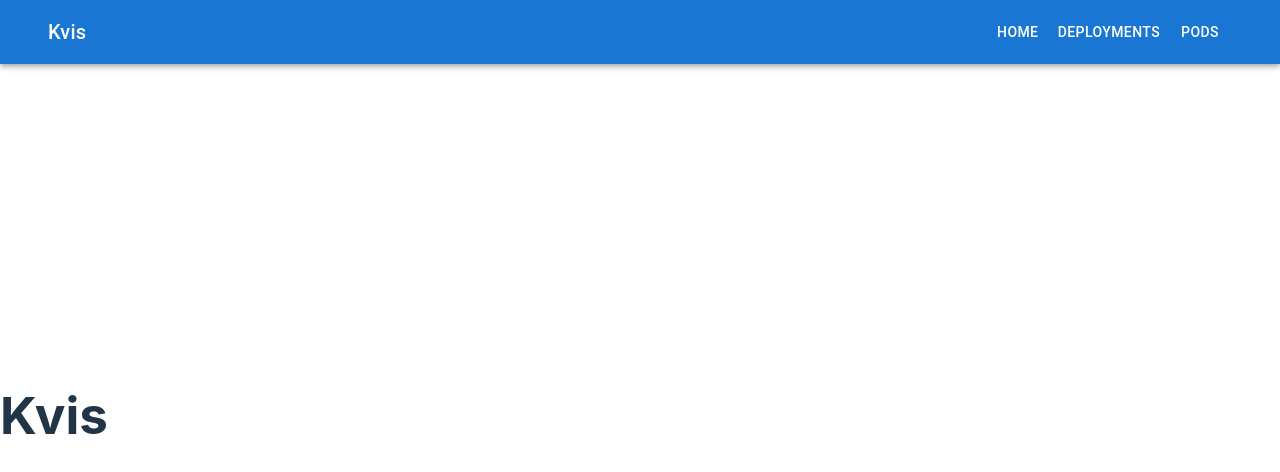
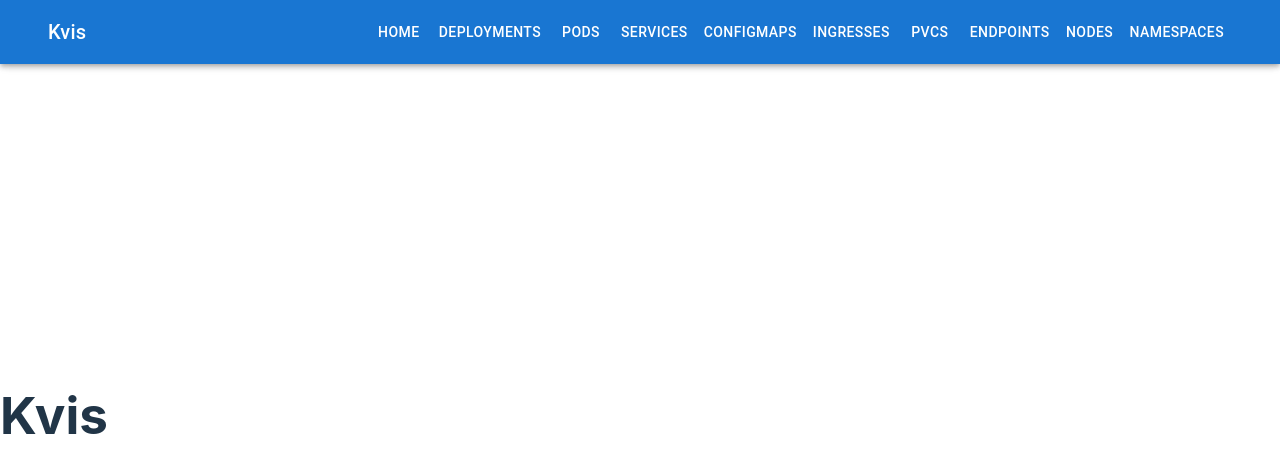
Before and after one commit to JosephPBaruch/kvis, a React (Vite) app in the folder client/: page / in a window 1280 px wide. Shown: the top 472 px of the page. Built offline with nearby package versions, Linux system fonts and the light colour scheme.

Commit message:
All endpoints complete

```diff
--- a/client/src/components/Header.tsx
+++ b/client/src/components/Header.tsx
@@ -34,6 +34,27 @@ function Header() {
           <Button color="inherit">
             <a href="/pods" className={classes.link}>Pods</a>
           </Button>
+          <Button color="inherit">
+            <a href="/services" className={classes.link}>Services</a>
+          </Button>
+          <Button color="inherit">
+            <a href="/configmaps" className={classes.link}>ConfigMaps</a>
+          </Button>
+          <Button color="inherit">
+            <a href="/ingresses" className={classes.link}>Ingresses</a>
+          </Button>
+          <Button color="inherit">
+            <a href="/pvcs" className={classes.link}>PVCs</a>
+          </Button>
+          <Button color="inherit">
+            <a href="/endpoints" className={classes.link}>Endpoints</a>
+          </Button>
+          <Button color="inherit">
+            <a href="/nodes" className={classes.link}>Nodes</a>
+          </Button>
+          <Button color="inherit">
+            <a href="/namespaces" className={classes.link}>Namespaces</a>
+          </Button>
         </Toolbar>
       </Container>
     </AppBar>
--- a/client/src/main.tsx
+++ b/client/src/main.tsx
@@ -12,6 +12,13 @@ createRoot(document.getElementById('root')!).render(
         <Route path="/" element={<Home />} />
         <Route path="/deployments" element={<KubePage typeOption='deployments' />} />
         <Route path="/pods" element={<KubePage typeOption='pods' />} />
+        <Route path="/services" element={<KubePage typeOption='services' />} />
+        <Route path="/configmaps" element={<KubePage typeOption='configmaps' />} />
+        <Route path="/ingresses" element={<KubePage typeOption='ingress' />} />
+        <Route path="/pvcs" element={<KubePage typeOption='pvc' />} />
+        <Route path="/endpoints" element={<KubePage typeOption='endpoints' />} />
+        <Route path="/nodes" element={<KubePage typeOption='nodes' />} />
+        <Route path="/namespaces" element={<KubePage typeOption='namespaces' />} />
       </Routes>
     </Router>
   </StrictMode>,
```
